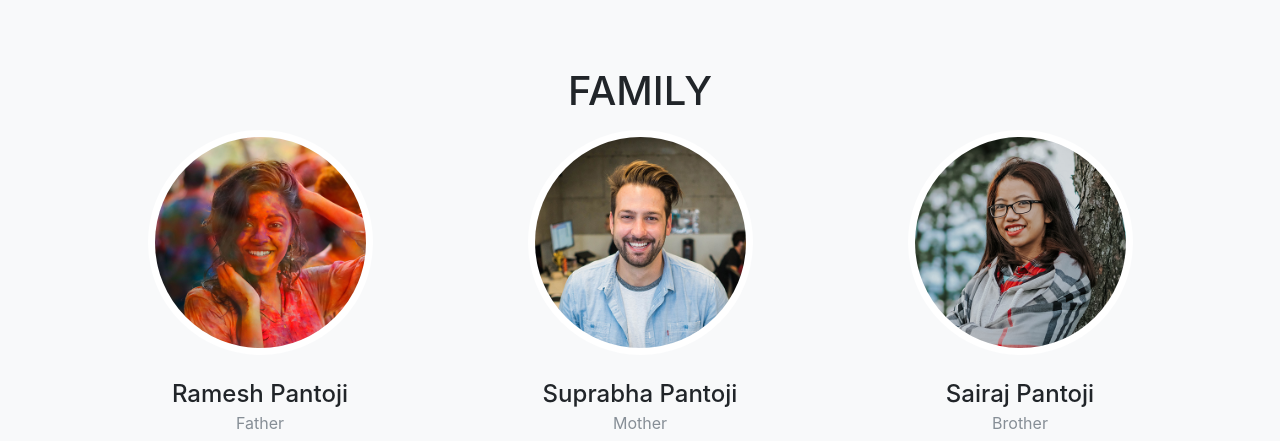
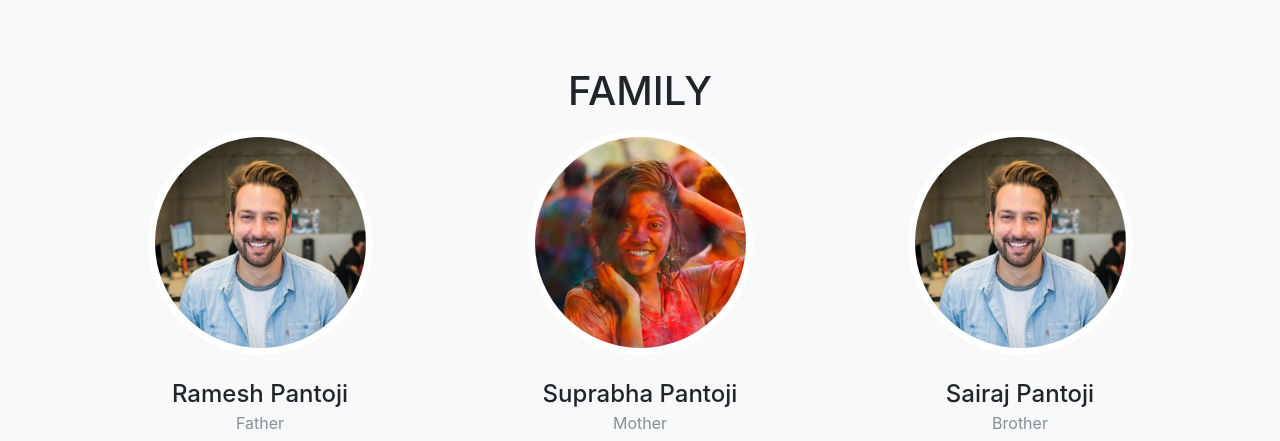
Before and after one commit to siddhirajpantoji/marriageportfolio, a website with bundled scripts: page index.html in a window 1280 px wide. Shown: the part 2020-2461 px from the top of the page. Built offline with nearby package versions, Linux system fonts and the light colour scheme; a web font is replaced by a local one.

Commit message:
Changes for Images

```diff
--- a/index.html
+++ b/index.html
@@ -308,7 +308,7 @@
         <div class="row">
           <div class="col-sm-4">
             <div class="team-member">
-              <img class="mx-auto rounded-circle" src="img/team/1.jpg" alt="">
+              <img class="mx-auto rounded-circle" src="img/team/2.jpg" alt="">
               <h4>Ramesh Pantoji</h4>
               <p class="text-muted">Father</p>
               <ul class="list-inline social-buttons">
@@ -322,7 +322,7 @@
           </div>
           <div class="col-sm-4">
             <div class="team-member">
-              <img class="mx-auto rounded-circle" src="img/team/2.jpg" alt="">
+              <img class="mx-auto rounded-circle" src="img/team/1.jpg" alt="">
               <h4>Suprabha Pantoji</h4>
               <p class="text-muted">Mother</p>
               <ul class="list-inline social-buttons">
@@ -336,7 +336,7 @@
           </div>
           <div class="col-sm-4">
             <div class="team-member">
-              <img class="mx-auto rounded-circle" src="img/team/3.jpg" alt="">
+              <img class="mx-auto rounded-circle" src="img/team/2.jpg" alt="">
               <h4>Sairaj Pantoji</h4>
               <p class="text-muted">Brother</p>
               <ul class="list-inline social-buttons">
```
